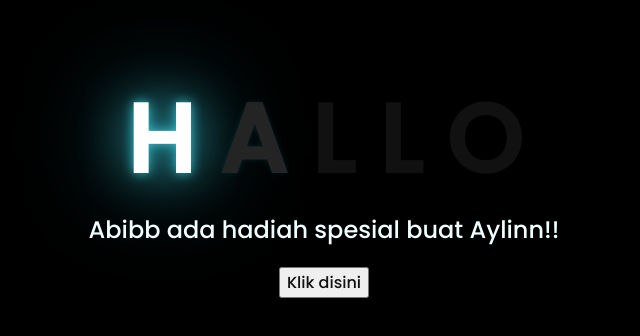
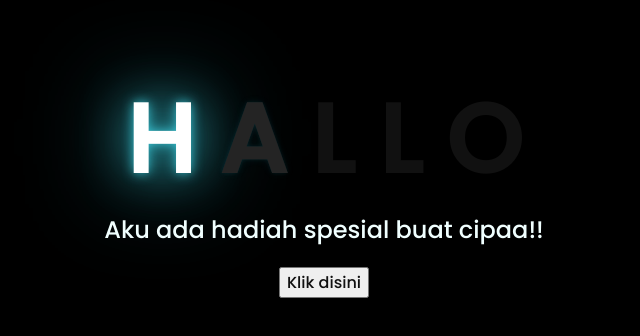
Before and after one commit to Habebb/flowersss-ss, a plain HTML site: page index.html in a window 1280 px wide. Shown: the part 226-562 px from the top of the page, without its empty margins (324-964 px from the left). Drawn offline with Linux system fonts and the light colour scheme.

Commit message:
Add files via upload

```diff
--- a/index.html
+++ b/index.html
@@ -18,7 +18,7 @@
         <span>O</span>
     </div>
     <div class="description">
-        <span></span>Abibb ada hadiah spesial buat Aylinn!!</span>
+        <span></span>Aku ada hadiah spesial buat cipaa!!</span>
     </div>
     <div class="button">
         <button>
```
